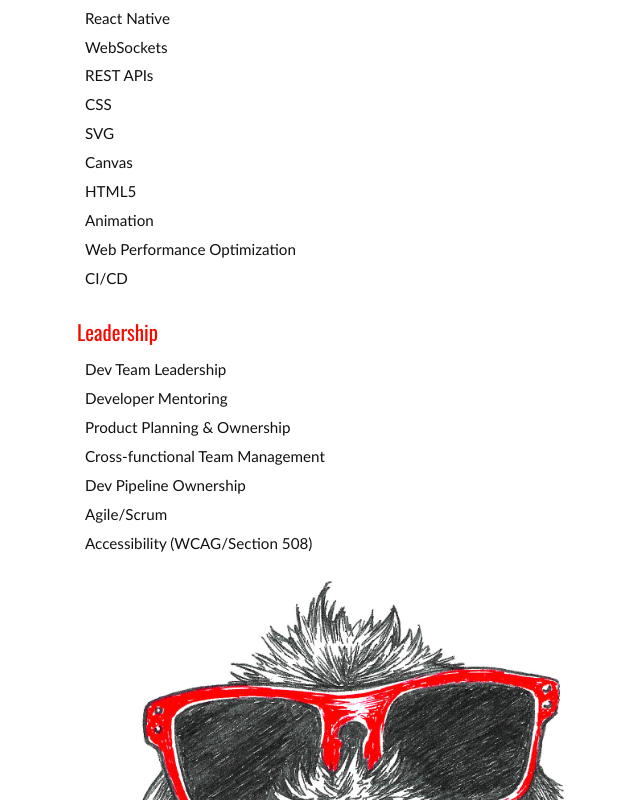
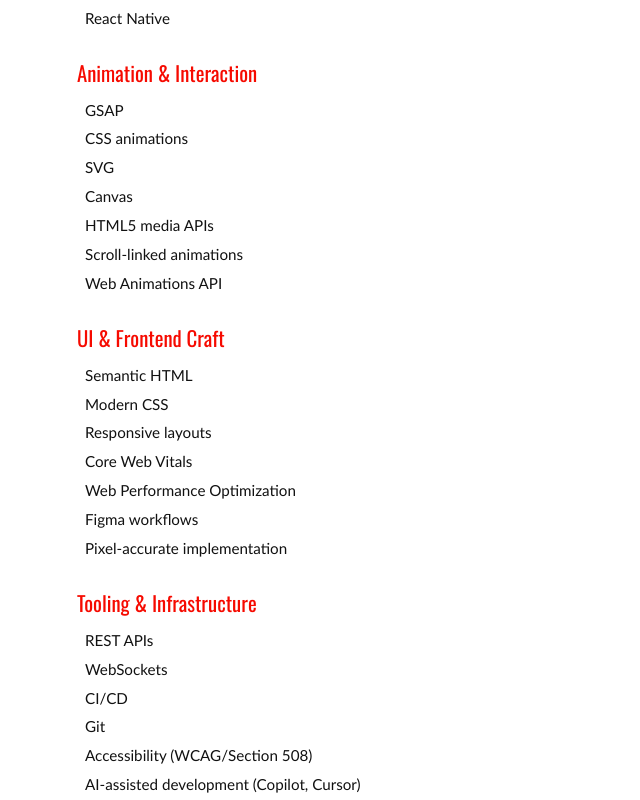
Before and after one commit to peteht/peteht.github.io, a Next.js app: page /skills in a window 1280 px wide. Shown: the part 780-1580 px from the top of the page, without its empty margins (291-931 px from the left). Built offline with nearby package versions, Linux system fonts and the light colour scheme.

Commit message:
Remove Astro from skills

```diff
--- a/app/skills/page.tsx
+++ b/app/skills/page.tsx
@@ -4,19 +4,38 @@
 
 const skillGroups: SkillGroup[] = [
   {
-    name: "Development",
+    name: "Languages & Frameworks",
     skills: [
       "JavaScript", "TypeScript", "React", "Next.js", "Vue", "Pinia",
-      "Node.js", "React Native", "WebSockets", "REST APIs", "CSS", "SVG",
-      "Canvas", "HTML5", "Animation", "Web Performance Optimization", "CI/CD",
+      "Node.js", "React Native",
+    ],
+  },
+  {
+    name: "Animation & Interaction",
+    skills: [
+      "GSAP", "CSS animations", "SVG", "Canvas", "HTML5 media APIs",
+      "Scroll-linked animations", "Web Animations API",
+    ],
+  },
+  {
+    name: "UI & Frontend Craft",
+    skills: [
+      "Semantic HTML", "Modern CSS", "Responsive layouts", "Core Web Vitals",
+      "Web Performance Optimization", "Figma workflows", "Pixel-accurate implementation",
+    ],
+  },
+  {
+    name: "Tooling & Infrastructure",
+    skills: [
+      "REST APIs", "WebSockets", "CI/CD", "Git",
+      "Accessibility (WCAG/Section 508)", "AI-assisted development (Copilot, Cursor)",
     ],
   },
   {
     name: "Leadership",
     skills: [
-      "Dev Team Leadership", "Developer Mentoring", "Product Planning & Ownership",
-      "Cross-functional Team Management", "Dev Pipeline Ownership", "Agile/Scrum",
-      "Accessibility (WCAG/Section 508)",
+      "Developer mentoring", "Cross-functional collaboration", "Code review",
+      "Product planning", "Agile/Scrum",
     ],
   },
 ];
```
